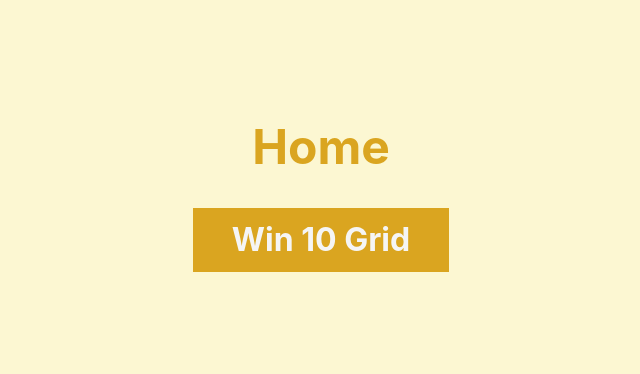
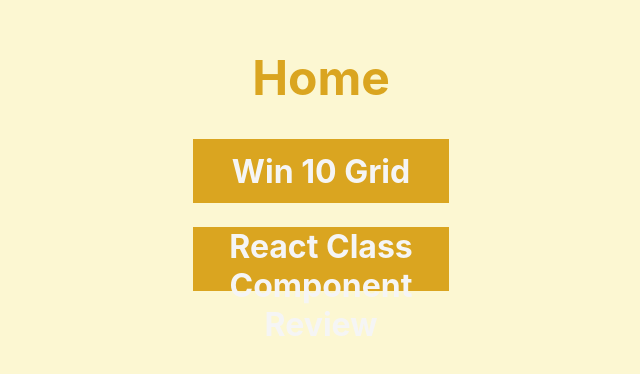
Before and after one commit to Hen3y/react-playground, a React (Vite) app: page / in a window 1280 px wide. Shown: the part 222-596 px from the top of the page, without its empty margins (319-959 px from the left). Built offline with nearby package versions, Linux system fonts and the light colour scheme.

Commit message:
add ReactClassComponent

```diff
--- a/src/pages/Home.tsx
+++ b/src/pages/Home.tsx
@@ -10,11 +10,14 @@
   return isAtHome ? (
     <Background>
       <Title>Home</Title>
-      <nav>
+      <NavCol>
         <Link to={'/win-10-grid'}>
           <Button>Win 10 Grid</Button>
         </Link>
-      </nav>
+        <Link to={'/class-component'}>
+          <Button>React Class Component Review</Button>
+        </Link>
+      </NavCol>
     </Background>
   ) : (
     <Outlet />
@@ -37,3 +40,12 @@
   padding: 2rem;
   color: #daa520;
 `;
+
+const NavCol = styled.nav`
+  display: flex;
+  flex-flow: column nowrap;
+
+  & > :not(a:last-of-type) button {
+    margin-bottom: 1.5rem;
+  }
+`
--- /dev/null
+++ b/src/pages/classComponent/ReactClassComponent.tsx
@@ -0,0 +1,9 @@
+import React, { Component } from 'react';
+
+class ClassComponent extends Component {
+  render() {
+    return <div>test</div>;
+  }
+}
+
+export default ClassComponent;
--- a/src/pages/index.ts
+++ b/src/pages/index.ts
@@ -1,2 +1,3 @@
 export * from './Home';
 export * from './win10Grid/Win10Grid';
+export * from './classComponent/ReactClassComponent'
--- a/src/router/AppRouter.tsx
+++ b/src/router/AppRouter.tsx
@@ -1,6 +1,6 @@
 import React from 'react';
 import { BrowserRouter, Navigate, Route, Routes } from 'react-router-dom';
-import { Home, Win10Grid } from '../pages';
+import { ClassComponent, Home, Win10Grid } from '../pages';
 
 export const AppRouter = () => {
   return (
@@ -8,6 +8,7 @@
       <Routes>
         <Route path='/' element={<Home />}>
           <Route path='win-10-grid' element={<Win10Grid />} />
+          <Route path='class-component' element={<ClassComponent />} />
         </Route>
         <Route path='*' element={<Navigate to={'/'} />} />
       </Routes>
```
